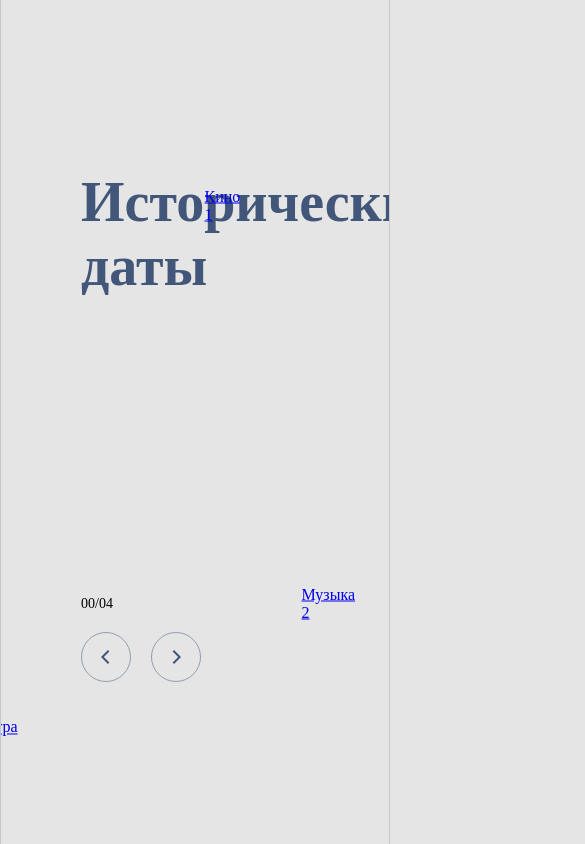
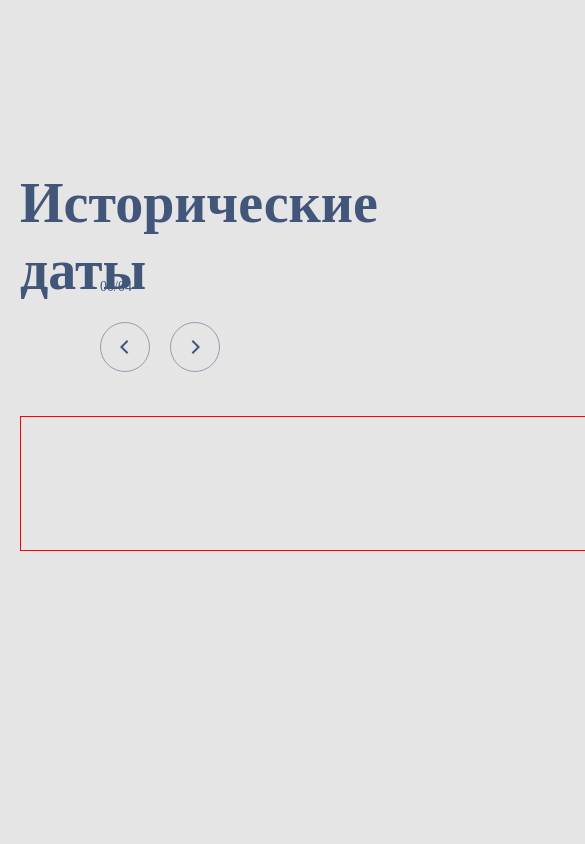
Before and after one commit to mg-kem/historical-dates, a React app: page /1 in a window 390 px wide. Shown: the top 844 px of the page, 585 px wide, since content can reach past the window. Built offline with nearby package versions, Linux system fonts and the light colour scheme.

Commit message:
WIP. Adaptive mobile

```diff
--- a/public/css/style.css
+++ b/public/css/style.css
@@ -5,27 +5,25 @@
   --font-family-year: 'Bebas Neue';
   --color-text: rgb(66, 86, 122);
 }
-
 * {
   margin: 0;
   padding: 0;
   box-sizing: border-box;
 }
-
 html {
   background-color: rgb(229, 229, 229);
 }
-
 ul {
   list-style: none;
 }
-
 body {
   font-family: var(--font-family-text);
+  font-size: 20px;
+  line-height: 30px;
+  color: var(--color-text);
 }
-
 .wrapper-container {
-    width: 100vw;
+  width: 100dvw;
   height: 100vh;
   max-width: 1440px;
   margin: 0 auto;
@@ -36,201 +34,6 @@ body {
   position: relative;
   overflow-x: hidden;
 }
-
-.historical-dates {
-    margin-top: 170px;
-    flex-grow: 1;
-
-    position: relative;
-}
-
-.header-title {
-    width: 353px;
-    width: min-content;
-    font-size: 56px;
-    color: var(--color-text);
-
-    position: absolute;
-    left: 80px;
-    top: 0;
-}
-
-.event-list {
-    width: 1280px;
-    margin-left: 80px;
-    margin-right: auto;
-    margin-bottom: 104px;
-    position: relative;
-}
-
-.event-title {
-    margin-bottom: 15px;
-    font-family: var(--font-family-year);
-    font-size: 25px;
-    color: #3877EE;
-}
-
-.event-item {
-    /* width: 320px; */
-    margin-right: 80px;
-    height: 135px;
-    font-size: 20px;
-    line-height: 30px;
-    color: #42567A;
-}
-
-.event-description {
-    margin: 0;
-}
-
-.date-up {
-    color: #5D5FEF;
-}
-
-.date-to {
-    color: #EF5DA8;
-}
-
-.switch-buttons {
-    width: 120px;
-    height: 88px;
-
-    position: absolute;
-    bottom: 56px;
-    left: 80px;
-}
-
-.selected-info {
-    margin: 0;
-    margin-bottom: 20px;
-    font-size: 14px;
-}
-
-.switching-dates-container {
-    display: flex;
-    justify-content: space-between;
-}
-
-.button {
-    border: 0;
-    border-radius: 50%;
-
-    transition: background-color 0.3s ease;
-    cursor: pointer;
-}
-
-.disabled-button {
-    opacity: 0.2;
-}
-
-.button-prev-date,
-.button-next-date {
-    width: 50px;
-    height: 50px;
-
-    border: 1px solid rgb(66, 86, 122, 0.5);
-
-    background: transparent;
-    position: relative;
-}
-
-.button-prev-date:hover,
-.button-next-date:hover {
-    background-color: rgba(255,255,255, 0.5);
-}
-
-.button-prev-date:active,
-.button-next-date:active  {
-    background-color: rgb(255, 255, 255);
-}
-
-.button-prev-date::after,
-.button-next-date::after {
-    content: '';
-    position: absolute;
-    top: 50%;
-    left: 50%;
-
-    width: 14px;
-    height: 14px;
-
-    mask-image: url(../img/svg/Vector\ 2.svg);
-    mask-repeat: no-repeat;
-
-    /* background-image: url(../img/svg/Vector\ 2.svg);
-    background-repeat: no-repeat; */
-    background-color: rgb(66,86,122);
-    transform: translate(-50%, -50%) translateX(2px);
-}
-
-.button-next-date::after {
-    transform: translate(-50%, -50%) translateX(-2px) rotate(180deg);
-}
-
-.button-next-event,
-.button-prev-event {
-    width: 40px;
-    height: 40px;
-
-    box-shadow: 0 0 15px 0 rgba(56,119,238, 0.1);
-
-    position: absolute;
-    top: 50%;
-    right: -50px;
-    transform: translateY(-50%)rotate(180deg);
-}
-
-.button-prev-event {
-    top: 50%;
-    left: -50px;
-    transform: translateY(-50%);
-}
-
-.button-prev-event::after,
-.button-next-event::after {
-    content: '';
-    position: absolute;
-    top: 50%;
-    left: 50%;
-
-    width: 14px;
-    height: 14px;
-    mask-image: url(../img/svg/Vector\ 2.svg);
-    mask-repeat: no-repeat;
-    background-color: rgb(56,119,238);
-
-    transform: translate(-50%, -50%) translateX(2px);
-}
-
-.button-next-event:hover,
-.button-prev-event:hover {
-    background-color: rgba(56,119,238, 0.1);
-}
-
-
-
-
-
-
-
-
-.years-container {
-    font-weight: 700;
-    display: flex;
-    justify-content: space-between;
-}
-
-@media (min-width: 768px) {
-    .header-title::before {
-        content: '';
-        position: absolute;
-        left: -80px;
-        top: 0;
-        width: 5px;
-        height: 100%;
-        background: linear-gradient(#3877EE, #EF5DA8);
-    }
-    /* прицел */
 /* вертикальная линия */
 .wrapper-container::before {
   content: '';
@@ -241,7 +44,32 @@ body {
   height: 100%;
   background: rgba(66, 86, 122, 0.2);
 }
-    /* горизонтальная линия  */
+@media (max-width: 768px) {
+  .wrapper-container {
+    min-width: 768px;
+    padding: 0 20px;
+    border: none;
+    display: block;
+  }
+  .wrapper-container::before {
+    display: none;
+  }
+}
+@media (max-width: 320px) {
+  .wrapper-container {
+    min-width: 320px;
+    display: block;
+  }
+}
+.historical-dates {
+  margin-top: 170px;
+  margin-bottom: 56px;
+  flex-grow: 1;
+  position: relative;
+  display: flex;
+  justify-content: center;
+  align-items: center;
+}
 .historical-dates::after {
   content: '';
   position: absolute;
@@ -251,6 +79,79 @@ body {
   height: 1px;
   background: rgba(66, 86, 122, 0.2);
   z-index: -1;
+}
+@media (max-width: 768px) {
+  .historical-dates {
+    display: block;
+    /* margin-top: 59px; */
+  }
+  .historical-dates::after {
+    display: none;
+  }
+}
+@media (max-width: 320px) {
+  .historical-dates {
+    margin-top: 59px;
+  }
+}
+.header-title {
+  width: min-content;
+  font-size: 56px;
+  line-height: 120%;
+  position: absolute;
+  left: 80px;
+  top: 0;
+}
+.header-title::before {
+  content: '';
+  position: absolute;
+  left: -80px;
+  top: 0;
+  width: 5px;
+  height: 100%;
+  background: linear-gradient(#3877ee, #ef5da8);
+}
+@media (max-width: 768px) {
+  .header-title {
+    margin-bottom: 56px;
+    position: static;
+  }
+  .header-title::before {
+    display: none;
+  }
+}
+@media (max-width: 320px) {
+  .header-title {
+    font-size: 20px;
+  }
+}
+.years-container {
+  width: 100%;
+  max-width: 973px;
+  font-size: 200px;
+  font-weight: 700;
+  line-height: 160%;
+  display: flex;
+  justify-content: space-between;
+}
+@media (max-width: 768px) {
+  .years-container {
+    /* width: 100vw; */
+    max-width: 530px;
+  }
+}
+@media (max-width: 320px) {
+  .years-container {
+    max-width: 273px;
+    font-size: 56px;
+    margin-bottom: 77px;
+  }
+}
+.years-container__date-up {
+  color: #5d5fef;
+}
+.years-container__date-to {
+  color: #ef5da8;
 }
 .circular-menu {
   width: 530px;
@@ -262,11 +163,16 @@ body {
   left: 50%;
   transform: translate(-50%, -50%);
 }
+@media (max-width: 768px) {
+  .circular-menu {
+    display: none;
+  }
+}
 .circular-item {
   position: absolute;
   width: 6px;
   height: 6px;
-        background-color: rgb(66,86,122);
+  background-color: rgb(66, 86, 122);
   border-radius: 50%;
 }
 .circular-item__link {
@@ -277,7 +183,7 @@ body {
   font-size: 20px;
   font-weight: 700;
   text-decoration: none;
-        color: rgb(66,86,122);
+  color: rgb(66, 86, 122);
   cursor: pointer;
   border-radius: 50%;
   width: 56px;
@@ -286,7 +192,7 @@ body {
 }
 .circular-item__link:hover,
 .circular-item__link-active {
-        border: 1px solid rgba(48,62,88, 0.5);
+  border: 1px solid rgba(48, 62, 88, 0.5);
   background-color: rgb(229, 229, 229);
   z-index: 10;
 }
@@ -316,56 +222,127 @@ body {
 .circular-item__link-active .circular-item__link-index {
   opacity: 1;
 }
-    .years-container {
-        width: 973px;
-        font-size: 200px;
+.switch-buttons {
+  width: 120px;
+  height: 88px;
+  position: absolute;
+  left: 80px;
+  bottom: 0;
+}
+.switch-buttons__selected-info {
+  margin: 0;
+  margin-bottom: 20px;
+  font-size: 14px;
+}
+.switch-buttons__container {
+  display: flex;
+  justify-content: space-between;
+}
+.button {
+  border: 0;
+  border-radius: 50%;
+  transition: background-color 0.3s ease;
+  cursor: pointer;
+}
+.disabled-button {
+  opacity: 0.2;
+}
+.button-prev-date,
+.button-next-date {
+  width: 50px;
+  height: 50px;
+  border: 1px solid rgba(66, 86, 122, 0.5);
+  background: transparent;
+  position: relative;
+}
+.button-prev-date:hover,
+.button-next-date:hover {
+  background-color: rgba(255, 255, 255, 0.5);
+}
+.button-prev-date:active,
+.button-next-date:active {
+  background-color: rgb(255, 255, 255);
+}
+.button-prev-date::after,
+.button-next-date::after {
+  content: '';
   position: absolute;
   top: 50%;
   left: 50%;
-        transform: translate(-50%, -50%) translateY(10px);
+  width: 14px;
+  height: 14px;
+  mask-image: url(../img/svg/Vector\ 2.svg);
+  mask-repeat: no-repeat;
+  background-repeat: no-repeat;
+  background-color: rgb(66, 86, 122);
+  transform: translate(-50%, -50%) translateX(2px);
 }
+.button-next-date::after {
+  transform: translate(-50%, -50%) translateX(-2px) rotate(180deg);
+}
+.button-next-event,
+.button-prev-event {
+  width: 40px;
+  height: 40px;
+  box-shadow: 0 0 15px 0 rgba(56, 119, 238, 0.1);
+  position: absolute;
+}
+.button-next-event {
+  top: 50%;
+  right: 20px;
+  transform: translateY(-50%) rotate(180deg);
+}
+.button-prev-event {
+  top: 50%;
+  left: 20px;
+  transform: translateY(-50%);
+}
+.button-prev-event::after,
+.button-next-event::after {
+  content: '';
+  position: absolute;
+  top: 50%;
+  left: 50%;
+  width: 14px;
+  height: 14px;
+  mask-image: url(../img/svg/Vector\ 2.svg);
+  mask-repeat: no-repeat;
+  background-color: rgb(56, 119, 238);
+  transform: translate(-50%, -50%) translateX(2px);
+}
+.button-next-event:hover,
+.button-prev-event:hover {
+  background-color: rgba(56, 119, 238, 0.1);
+}
+.event-list {
+  border: 1px solid red;
+  padding: 0 80px;
+  height: 135px;
+  margin-bottom: 104px;
+  position: relative;
+}
+.event-list .swiper-slide {
+  min-width: 200px;
+  max-width: 400px;
+}
+.event-title {
+  margin-bottom: 15px;
+  color: #3877ee;
 }
 
 @media (max-width: 320px) {
-    .circular-menu {
-        display: none;
-    }
-    .wrapper-container {
-        width: 100%;
-        min-width: 320px;
-        min-height: 100vh;
-        padding: 0 20px;
-        border: none;
-        display: block;
-    }
-    .wrapper-container::before {
-        content: '';
-        background: #C7CDD9;
-        position: absolute;
-        top: 293px;
-        height: 1px;
-        width: 280px;
-        margin: 0 auto
-    }
-    .historical-dates {
+  /* .historical-dates {
     margin: 0;
     margin-top: 59px;
     position: static;
   }
-    .header-title {
-        font-size: 20px;
-        margin-bottom: 56px;
-        position: static;
-    }
-    .years-container {
-        width: 273px;
-        font-size: 56px;
-        margin-bottom: 77px;
-    }
+
   .switch-buttons {
     position: absolute;
     top: 505px;
     left: 20px;
+    width: 58px;
+    height: 49px;
   }
   .event-title {
     font-size: 16px;
@@ -381,10 +358,6 @@ body {
   .event-item {
     width: 166px;
   }
-    .switch-buttons {
-        width: 58px;
-        height: 49px;
-    }
   .button-prev-date,
   .button-next-date {
     width: 25px;
@@ -392,5 +365,5 @@ body {
   }
   .selected-info {
     margin-bottom: 10px;
+  } */
 }
-}
--- a/src/app/app.tsx
+++ b/src/app/app.tsx
@@ -15,7 +15,6 @@ const exportCategories = (data: IMockData[]) => {
 }
 
 export default function App({ mockData }: IAppProps): JSX.Element {
-
   const [categories, setCategories] = useState<string[]>([]);
   const [currentCategory, setCurrentCategory] = useState<string>('');
 
--- a/src/components/event-list.tsx
+++ b/src/components/event-list.tsx
@@ -1,78 +1,73 @@
-import { Swiper, SwiperSlide, SwiperRef } from 'swiper/react';
-import 'swiper/css';
-import { useRef, useState } from 'react';
-import Event from './event';
-import { IMockData } from '../mock/mock';
+import { Swiper, SwiperSlide, SwiperRef } from 'swiper/react'
+import 'swiper/css'
+import { useRef, useState } from 'react'
+import Event from './event'
+import { IMockData } from '../mock/mock'
 
 interface IEventListProps {
-    data: IMockData[];
-    currentCategory: string;
+  data: IMockData[]
+  currentCategory: string
 }
 
 export default function EventList({ data, currentCategory }: IEventListProps) {
-    const swiperRef = useRef<SwiperRef | null>(null);
+  const swiperRef = useRef<SwiperRef | null>(null)
 
-    const [isEnd, setIsEnd] = useState(false); // Достигли ли мы конца слайдов
-    const [isBeginning, setIsBeginning] = useState(true); // Находимся ли мы в начале
-    const [hasMoved, setHasMoved] = useState(false); // Был ли слайдер сдвинут хотя бы раз
+  const [isEnd, setIsEnd] = useState(false) // Достигли ли мы конца слайдов
+  const [isBeginning, setIsBeginning] = useState(true) // Находимся ли мы в начале
+  const [hasMoved, setHasMoved] = useState(false) // Был ли слайдер сдвинут хотя бы раз
 
   const handleSlideChange = () => {
     if (swiperRef.current) {
-            const swiper = swiperRef.current.swiper;
+      const swiper = swiperRef.current.swiper
 
-            setIsEnd(swiper.isEnd); // isEnd - true когда достигнут конец
-            setIsBeginning(swiper.isBeginning); // isBeginning - true когда мы в начале
+      setIsEnd(swiper.isEnd) // isEnd - true когда достигнут конец
+      setIsBeginning(swiper.isBeginning) // isBeginning - true когда мы в начале
 
       // Если слайдер был сдвинут (не в начале), отмечаем это
       if (!swiper.isBeginning) {
-                setHasMoved(true);
+        setHasMoved(true)
       }
     }
-    };
+  }
 
-    const filteredEvents = data.find((item) => item.category === currentCategory)?.events;
-    const eventCount = filteredEvents?.length || 0;
-    const slidesPerView = eventCount > 3 ? 3 : eventCount;
+  const filteredEvents = data.find(
+    (item) => item.category === currentCategory
+  )?.events
 
   return (
-        <ul className="event-list">
+    <ul className='event-list'>
       <Swiper
         ref={swiperRef}
         key={currentCategory}
         spaceBetween={80}
         centeredSlides={false}
-                slidesPerView={slidesPerView}
+        slidesPerView={3}
         onSlideChange={handleSlideChange} // Вызывается при каждом изменении слайда
         onSwiper={handleSlideChange} // Вызывается при инициализации для установки начального состояния
       >
-                {
-                    filteredEvents?.map((filterEvent) => (
+        {filteredEvents?.map((filterEvent) => (
           <SwiperSlide key={filterEvent.id}>
-                            <Event heading={filterEvent.year} description={filterEvent.description} />
+            <Event
+              heading={filterEvent.year}
+              description={filterEvent.description}
+            />
           </SwiperSlide>
-                    ))
-                }
+        ))}
       </Swiper>
 
-            {
-                hasMoved && !isBeginning && (
+      {hasMoved && !isBeginning && (
         <button
-                        className="button button-prev-event"
+          className='button button-prev-event'
           onClick={() => swiperRef.current?.swiper.slidePrev()}
-                    >
-                    </button>
+        ></button>
+      )}
+
+      {!isEnd && (
+        <button
+          className='button button-next-event'
+          onClick={() => swiperRef.current?.swiper.slideNext()}
+        ></button>
+      )}
+    </ul>
   )
 }
-
-            {
-                !isEnd && (
-                    <button
-                        className="button button-next-event"
-                        onClick={() => swiperRef.current?.swiper.slideNext()}
-                    >
-                    </button>
-                )
-            }
-        </ul >
-    );
-}
--- a/src/components/radial-menu.tsx
+++ b/src/components/radial-menu.tsx
@@ -1,53 +1,57 @@
-import { Link } from 'react-router-dom';
+import { Link } from 'react-router-dom'
 
 interface IRadialMenuProps {
-    categories: string[] | null;
+  categories: string[] | null
   currentCategory: string
 }
 
-export default function RadialMenu({ categories, currentCategory }: IRadialMenuProps) {
+export default function RadialMenu({
+  categories,
+  currentCategory,
+}: IRadialMenuProps) {
+  if (!categories) return null
 
-    if (!categories) return null;
+  const countLinks = categories.length
+  const radius = 265
+  const centerX = 265
+  const centerY = 265
 
-    const countLinks = categories.length;
-    const radius = 265;
-    const centerX = 265;
-    const centerY = 265;
-
-    const angleOffset = - Math.PI / 3;
+  const angleOffset = -Math.PI / 3
 
   const getPosition = (index: number) => {
-        const angle = (2 * Math.PI * index) / countLinks + angleOffset;
+    const angle = (2 * Math.PI * index) / countLinks + angleOffset
 
-        const x = centerX + radius * Math.cos(angle);
-        const y = centerY + radius * Math.sin(angle);
+    const x = centerX + radius * Math.cos(angle)
+    const y = centerY + radius * Math.sin(angle)
 
-        return { x, y };
-    };
+    return { x, y }
+  }
 
   return (
-        <div className='circular-menu'>
+    <div className="circular-menu">
       <ul className="circular-list">
-                {
-                    categories.map((category, index) => {
-                        const { x, y } = getPosition(index);
+        {categories.map((category, index) => {
+          const { x, y } = getPosition(index)
 
           return (
             <li
               key={category}
-                                className='circular-item'
-                                style={{ transform: `translate(${x}px, ${y}px) translate(-50%, -50%)` }}
+              className="circular-item"
+              style={{
+                transform: `translate(${x}px, ${y}px) translate(-50%, -50%)`,
+              }}
             >
-                                <Link to={`/${category}`} className={`circular-item__link ${currentCategory === category ? 'circular-item__link-active' : ''}`}  >
-                                    <span className='circular-item__link-text'>{category} </span>
-                                    <p className='circular-item__link-index'>{index + 1}</p>
+              <Link
+                to={`/${category}`}
+                className={`circular-item__link ${currentCategory === category ? 'circular-item__link-active' : ''}`}
+              >
+                <span className="circular-item__link-text">{category} </span>
+                <p className="circular-item__link-index">{index + 1}</p>
               </Link>
             </li>
           )
-                    })
-                }
+        })}
       </ul>
     </div>
-
-    );
+  )
 }
--- a/src/components/switch-buttons.tsx
+++ b/src/components/switch-buttons.tsx
@@ -1,59 +1,70 @@
-import { useNavigate } from 'react-router-dom';
-import { useEffect, useState } from 'react';
+import { useNavigate } from 'react-router-dom'
+import { useEffect, useState } from 'react'
 
 interface ISwitchButtonsProps {
-    categories: string[];
-    currentCategory: string;
+  categories: string[]
+  currentCategory: string
 }
 
-export default function SwitchButtons({ categories, currentCategory }: ISwitchButtonsProps) {
-    const navigate = useNavigate();
-    const [isDisabledPrev, setIsDisabledPrev] = useState(true);
-    const [isDisabledNext, setIsDisabledNext] = useState(false);
+export default function SwitchButtons({
+  categories,
+  currentCategory,
+}: ISwitchButtonsProps) {
+  const navigate = useNavigate()
+  const [isDisabledPrev, setIsDisabledPrev] = useState(true)
+  const [isDisabledNext, setIsDisabledNext] = useState(false)
 
-    const categoriesLength = categories.length;
-    const indexCurrentCategory = categories.indexOf(currentCategory);
+  const categoriesLength = categories.length
+  const indexCurrentCategory = categories.indexOf(currentCategory)
 
   useEffect(() => {
     if (indexCurrentCategory === 0) {
-            setIsDisabledPrev(true);
-            setIsDisabledNext(false);
+      setIsDisabledPrev(true)
+      setIsDisabledNext(false)
     } else if (indexCurrentCategory === categoriesLength - 1) {
-            setIsDisabledPrev(false);
-            setIsDisabledNext(true);
+      setIsDisabledPrev(false)
+      setIsDisabledNext(true)
     } else {
-            setIsDisabledPrev(false);
-            setIsDisabledNext(false);
+      setIsDisabledPrev(false)
+      setIsDisabledNext(false)
     }
-    }, [indexCurrentCategory, categoriesLength]);
+  }, [indexCurrentCategory, categoriesLength])
 
   const handlePrev = () => {
-        const indexPrevCategory = indexCurrentCategory - 1;
+    const indexPrevCategory = indexCurrentCategory - 1
     if (indexPrevCategory < 0) {
-            return;
+      return
     }
-        const prevCategory = categories[indexPrevCategory];
-        navigate(`/${prevCategory}`, { replace: true });
-        setIsDisabledNext(false);
-    };
+    const prevCategory = categories[indexPrevCategory]
+    navigate(`/${prevCategory}`, { replace: true })
+    setIsDisabledNext(false)
+  }
 
   const handleNext = () => {
-        const indexNextCategory = indexCurrentCategory + 1;
+    const indexNextCategory = indexCurrentCategory + 1
     if (indexNextCategory >= categoriesLength) {
-            return;
+      return
     }
-        const nextCategory = categories[indexNextCategory];
-        navigate(`/${nextCategory}`, { replace: true });
-        setIsDisabledPrev(false);
-    };
+    const nextCategory = categories[indexNextCategory]
+    navigate(`/${nextCategory}`, { replace: true })
+    setIsDisabledPrev(false)
+  }
 
   return (
     <div className="switch-buttons">
-            <p className="selected-info">{`0${indexCurrentCategory + 1}/0${categoriesLength}`}</p>
-            <div className="switching-dates-container">
-                <button className={`button button-prev-date ${isDisabledPrev ? 'disabled-button' : ''}`} onClick={handlePrev} disabled={isDisabledPrev}></button>
-                <button className={`button button-next-date ${isDisabledNext ? 'disabled-button' : ''}`} onClick={handleNext} disabled={isDisabledNext}></button>
+      <p className="switch-buttons__selected-info">{`0${indexCurrentCategory + 1}/0${categoriesLength}`}</p>
+      <div className="switch-buttons__container">
+        <button
+          className={`button button-prev-date ${isDisabledPrev ? 'disabled-button' : ''}`}
+          onClick={handlePrev}
+          disabled={isDisabledPrev}
+        ></button>
+        <button
+          className={`button button-next-date ${isDisabledNext ? 'disabled-button' : ''}`}
+          onClick={handleNext}
+          disabled={isDisabledNext}
+        ></button>
       </div>
     </div>
-    );
+  )
 }
--- a/src/components/years-container.tsx
+++ b/src/components/years-container.tsx
@@ -6,10 +6,10 @@ interface IYearsContainerProps {
 export default function YearsContainer({ yearStart, yearEnd }: IYearsContainerProps) {
   return (
     <div className="years-container">
-            <p className="date-up">
+      <p className="years-container__date-up">
         {yearStart}
       </p>
-            <p className="date-to">
+      <p className="years-container__date-to">
         {yearEnd}
       </p>
     </div>
--- a/src/index.tsx
+++ b/src/index.tsx
@@ -8,7 +8,7 @@ if (!container) throw new Error('Root element not found');
 
 const root = createRoot(container);
 root.render(
-    <React.StrictMode>
-        <App mockData={mockData} />
-    </React.StrictMode>
+  <React.StrictMode>
+    <App mockData={mockData} />
+  </React.StrictMode>
 );
--- a/src/pages/error-page/error-page.tsx
+++ b/src/pages/error-page/error-page.tsx
@@ -13,5 +13,6 @@ export default function ErrorPage() {
         <Link to='/'>На главную</Link>
       </div>
     </div>
+
   )
 }
--- a/src/pages/main-page.tsx
+++ b/src/pages/main-page.tsx
@@ -12,7 +12,7 @@ interface IMainPageProps {
   categories: string[];
 }
 
-const getYears = (data: IMockData[], currentCategory: string) => {
+const getYearsOfCurrentCategory = (data: IMockData[], currentCategory: string) => {
   const yearStart = data.find((item) => item.category === currentCategory)?.dateStart;
   const yearEnd = data.find((item) => item.category === currentCategory)?.dateEnd;
   return [yearStart, yearEnd];
@@ -20,16 +20,16 @@ const getYears = (data: IMockData[], currentCategory: string) => {
 
 export default function MainPage({ data, categories }: IMainPageProps) {
   const { category } = useParams();
-    const [yearStart, yearEnd] = getYears(data, category as string);
+  const [yearStart, yearEnd] = getYearsOfCurrentCategory(data, category as string);
 
   return (
     <div className="wrapper-container">
-            <div className="historical-dates">
+      <section className="historical-dates">
         <Caption />
         <YearsContainer yearStart={yearStart as string} yearEnd={yearEnd as string} />
         <RadialMenu categories={categories} currentCategory={category as string} />
         <SwitchButtons categories={categories} currentCategory={category as string} />
-            </div>
+      </section>
       <EventList data={data} currentCategory={category as string} />
     </div>
   )
```
Lines whose indentation alone changed are shown as unchanged.
